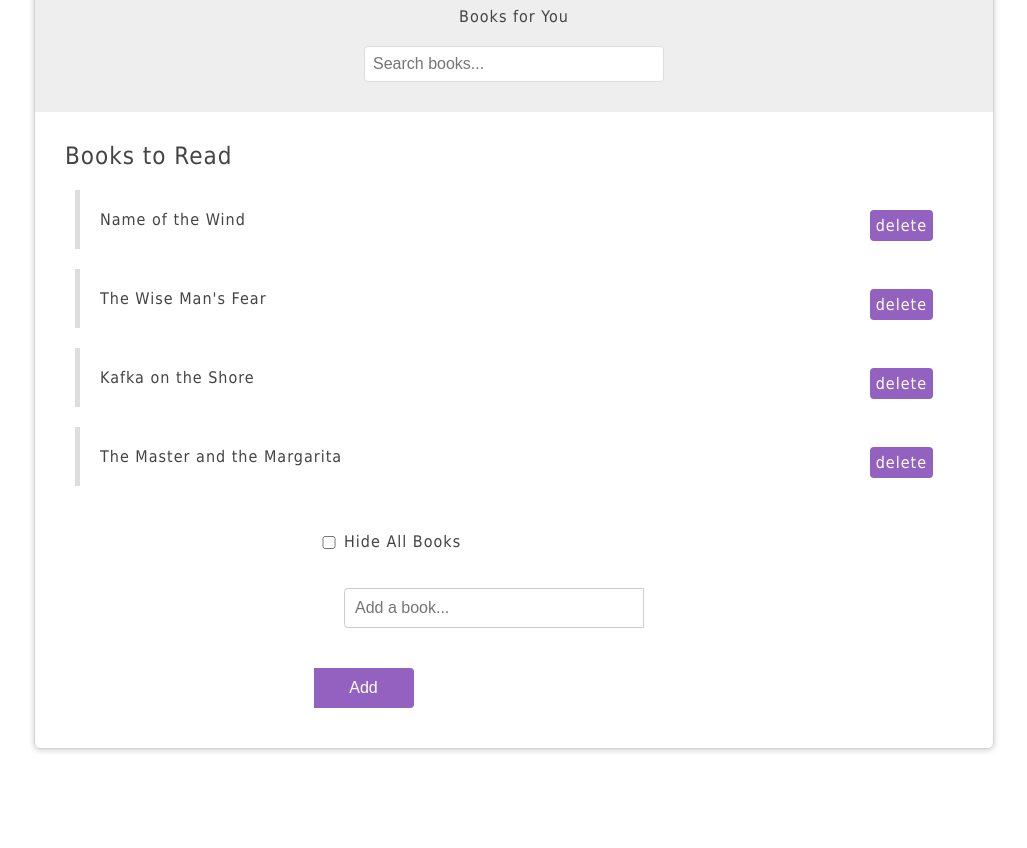
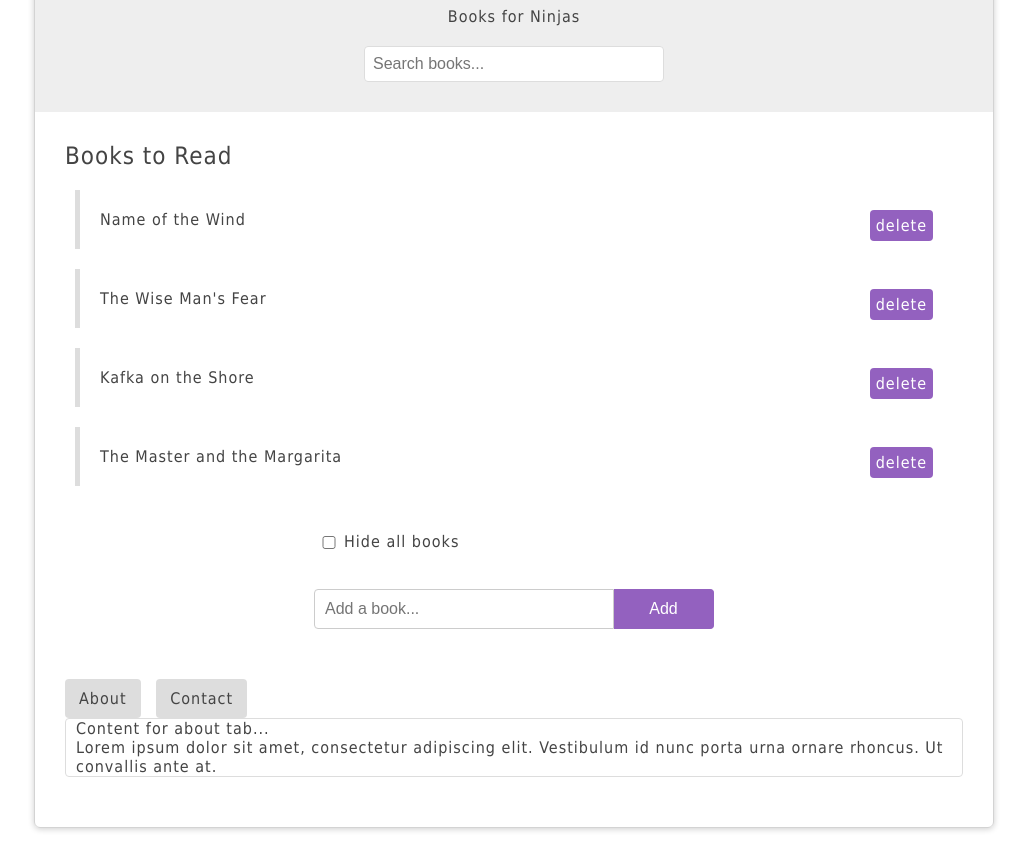
Before and after one commit to ibrahem50/JS-Task, a plain HTML site: page index.html in a window 1280 px wide. Shown: the part 82-930 px from the top of the page, without its empty margins (126-1153 px from the left). Before the commit the page ends 851 px from the top, so only its background shows below. Drawn offline with Linux system fonts and the light colour scheme.

Commit message:
add tabbed content

```diff
--- a/index.html
+++ b/index.html
@@ -1,9 +1,9 @@
-<!DOCTYPE html>
+<html>
 
 <head>
     <meta charset="utf-8" />
     <link href="style.css" rel="stylesheet" />
-    <title>JavaScript DOM Tutorials</title>
+    <title>JavaScript DOM</title>
 </head>
 
 <body>
@@ -11,7 +11,7 @@
         <header>
             <div id="page-banner">
                 <h1 class="title">Bookorama</h1>
-                <p>Books for You</p>
+                <p>Books for Ninjas</p>
                 <form id="search-books">
                     <input type="text" placeholder="Search books..." />
                 </form>
@@ -39,11 +39,29 @@
             </ul>
         </div>
         <form id="add-book">
-            <input type="checkbox" id="hide">
-            <label for="hide">Hide All Books</label>
+            <input type="checkbox" id="hide" />
+            <label for="hide">Hide all books</label>
             <input type="text" placeholder="Add a book..." />
             <button>Add</button>
         </form>
+        <div id="tabbed-content">
+            <ul class="tabs">
+                <li data-target="#about" class="active">About</li>
+                <li data-target="#contact">Contact</li>
+            </ul>
+            <div class="panel active" id="about">
+                <p>Content for about tab...</p>
+                <p>
+                    Lorem ipsum dolor sit amet, consectetur adipiscing elit. Vestibulum id nunc porta urna ornare rhoncus. Ut convallis ante at.
+                </p>
+            </div>
+            <div class="panel" id="contact">
+                <p>Content for contact tab...</p>
+                <p>
+                    Lorem ipsum dolor sit amet, consectetur adipiscing elit. Vestibulum id nunc porta urna ornare rhoncus. Ut convallis ante at.
+                </p>
+            </div>
+        </div>
     </div>
     <script src="script.js"></script>
 </body>
--- a/script.js
+++ b/script.js
@@ -61,3 +61,19 @@ searchBar.addEventListener('keyup', function(e) {
 
     })
 });
+
+//tabbed content
+const tabs = document.querySelector('.tabs');
+const panels = document.querySelectorAll('.panel');
+tabs.addEventListener('click', function(e) {
+    if (e.target.tagName == ("LI")) {
+        const targetPanel = document.querySelector(e.target.dataset.target);
+        panels.forEach(function(panel) {
+            if (panel == targetPanel) {
+                panel.classList.add('active');
+            } else {
+                panel.classList.remove('active');
+            }
+        })
+    }
+})
--- a/style.css
+++ b/style.css
@@ -101,6 +101,7 @@ h2 {
     box-sizing: border-box;
     width: 300px;
     float: left;
+    clear: both;
 }
 
 #add-book button {
@@ -142,13 +143,13 @@ h2 {
     margin-right: 10px;
 }
 
-#tabbed-content .tab {
+#tabbed-content .panel {
     display: none;
     border: 1px solid #ddd;
     padding: 0 10px;
     border-radius: 4px;
 }
 
-#tabbed-content .tab.active {
+#tabbed-content .panel.active {
     display: block;
 }
```
